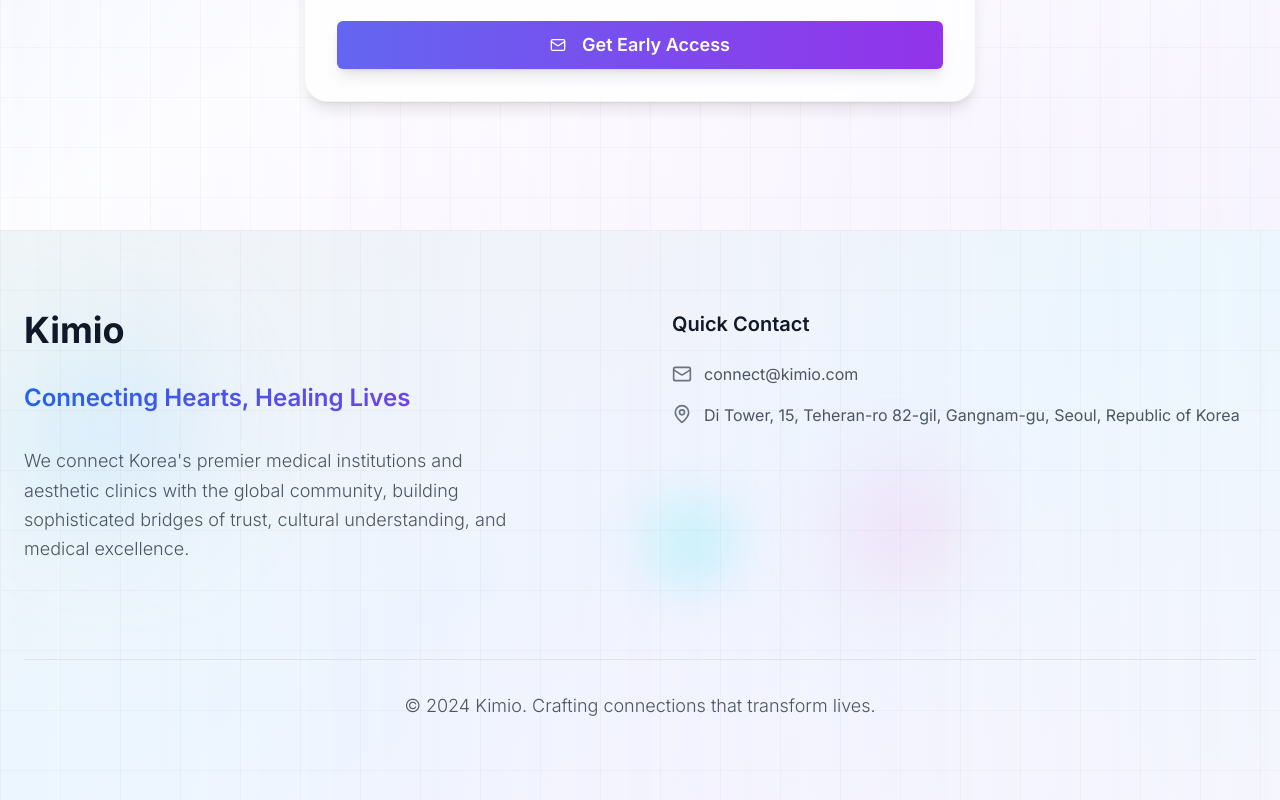
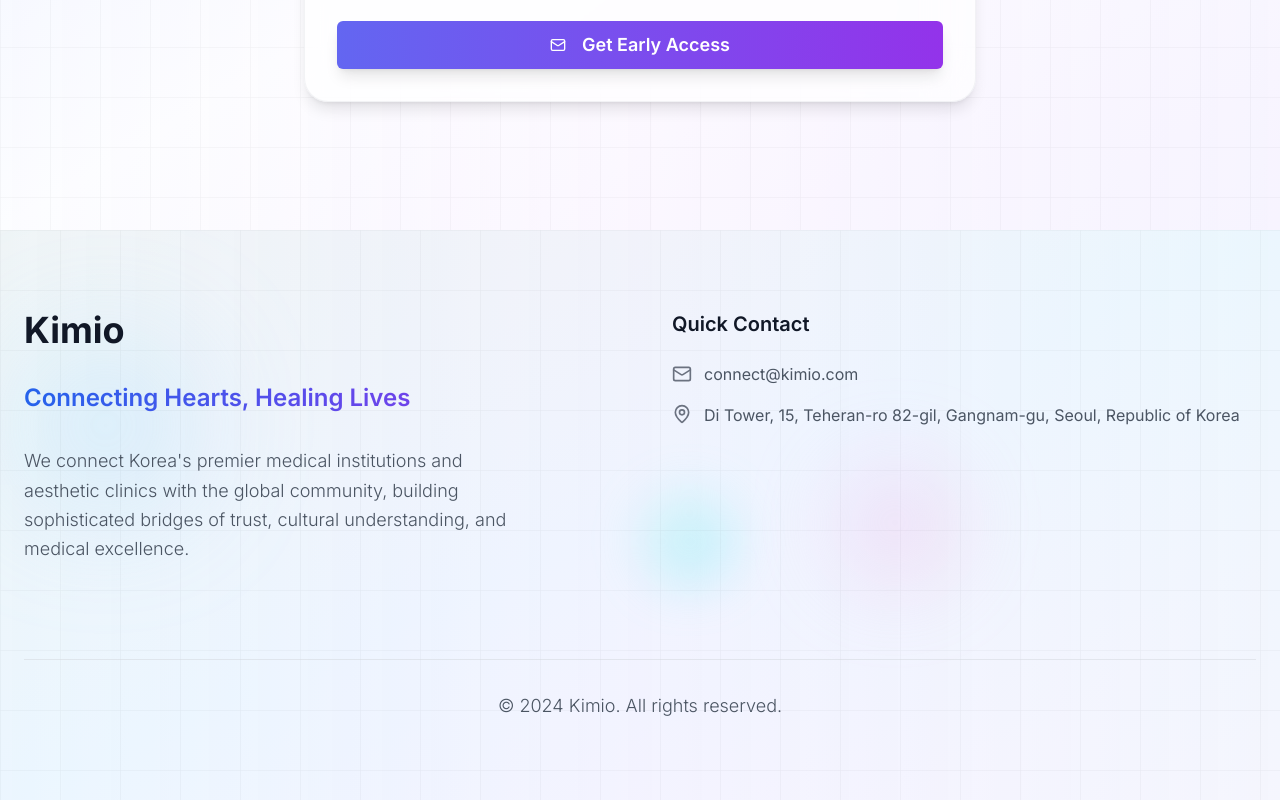
Before and after one commit to hi-jihyun-nam/stellar-web-welcome-site, a React (Vite) app: page / in a window 1280 px wide. Shown: the part 5896-6696 px from the top of the page. Built offline with nearby package versions, Linux system fonts and the light colour scheme.

Commit message:
Remove slogan and add copyright
Removed the slogan "Crafting connections that transform lives" and replaced it with "All rights reserved" in the footer. Edited `src/components/Footer.tsx`.

```diff
--- a/src/components/Footer.tsx
+++ b/src/components/Footer.tsx
@@ -62,7 +62,7 @@ const Footer = () => {
         {/* Bottom Section */}
         <div className="pt-8 border-t border-gray-300/50 text-center">
           <p className="text-gray-600 font-light text-lg text-selectable">
-            © 2024 Kimio. Crafting connections that transform lives.
+            © 2024 Kimio. All rights reserved.
           </p>
         </div>
       </div>
```
